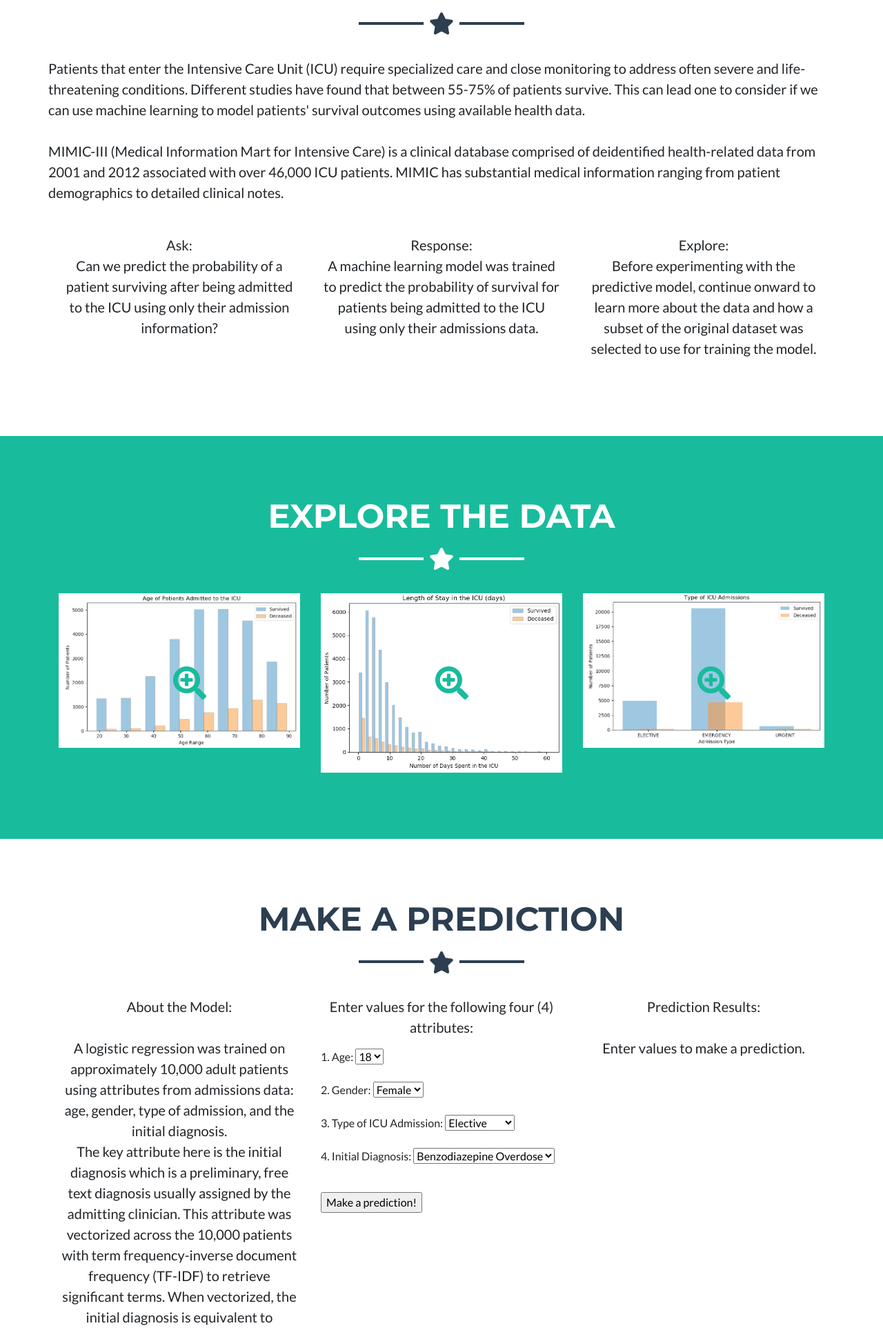
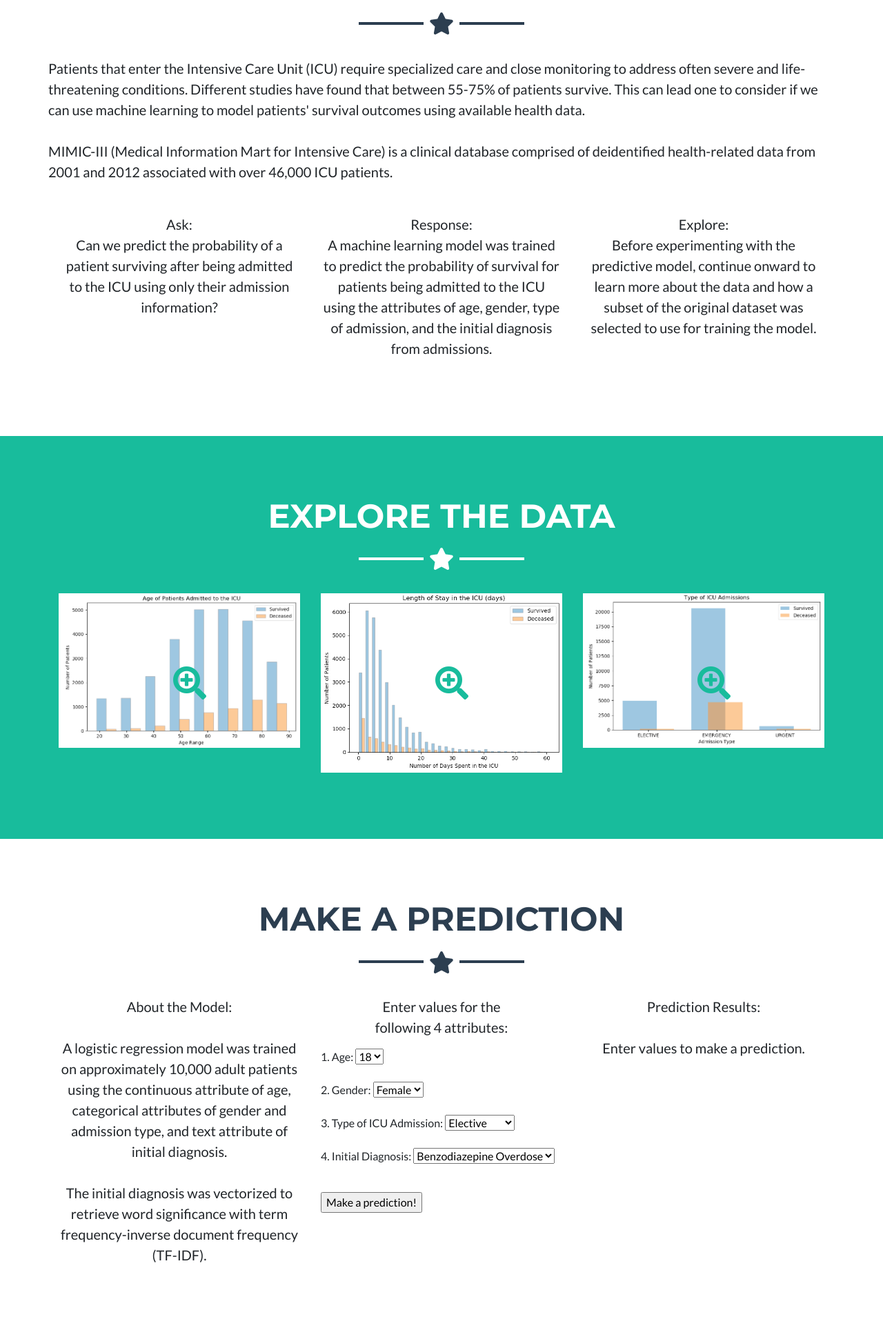
Before and after one commit to ailin-liu/where-is-your-next-job, a Flask app: page /index in a window 1280 px wide. Shown: the part 934-2859 px from the top of the page at 69% size. Run offline with Flask 2, Linux system fonts and the light colour scheme; parts of the project's set-up code (start-up, migrations or seed data) failed here and were passed over; some libraries are stand-ins or nearby versions.

Commit message:
Updates text on index

```diff
--- a/templates/index.html
+++ b/templates/index.html
@@ -101,8 +101,7 @@
 
                     MIMIC-III (Medical Information Mart for Intensive Care) is a clinical database comprised of
                     deidentified health-related data from 2001 and 2012 associated with over 46,000 ICU patients.
-                    MIMIC has substantial medical information ranging from patient demographics to detailed clinical
-                    notes.<br>
+                    <br>
                     <br>
 
 
@@ -124,7 +123,8 @@
 
                     Response: <br>
                     A machine learning model was trained to predict the probability of survival
-                    for patients being admitted to the ICU using only their admissions data.
+                    for patients being admitted to the ICU using the attributes of
+                    age, gender, type of admission, and the initial diagnosis from admissions.
 
                 </p>
             </div>
@@ -193,18 +193,18 @@
         <h2 class="text-center text-uppercase text-secondary mb-0">Make A Prediction</h2>
         <hr class="star-dark mb-5">
         <div class="row">
+
             <div class="col-lg-4 ml-auto">
                 <p class="lead text-center">
                     About the Model: <br>
                     <br>
-                    A logistic regression was trained on approximately 10,000 adult patients using attributes from
-                    admissions data: age, gender, type of admission, and the initial
-                    diagnosis.
+                    A logistic regression model was trained on approximately 10,000 adult patients using the
+                    continuous attribute of age, categorical attributes of gender and admission type, and text
+                    attribute of initial diagnosis. <br>
                     <br>
-                    The key attribute here is the initial diagnosis which is a preliminary, free text diagnosis usually
-                    assigned by the admitting clinician. This attribute was vectorized across the 10,000 patients
-                    with term frequency-inverse document frequency (TF-IDF) to retrieve significant terms. When
-                    vectorized, the initial diagnosis is equivalent to approximately 2,000 features.
+                    The initial diagnosis
+                    was vectorized to retrieve word significance
+                    with term frequency-inverse document frequency (TF-IDF).
 
                 </p>
             </div>
@@ -213,7 +213,8 @@
             <div class="col-lg-4 mr-auto">
                 <p class="lead text-center">
 
-                    Enter values for the following four (4) attributes:
+                    Enter values for the <br>
+                    following 4 attributes:
 
                 </p>
                 <form id="input" method="post" action="index#predict">
@@ -338,17 +339,18 @@
                     {% if prediction_value %}
                     A {{ gender }} patient who is {{ age }} years old with
                     an {{ type }} admission to the ICU diagnosed with {{ desc }}
-                    is expected to have {{ prediction_value }}% chance
-                    of survival.
+                    is expected to have <br>
+                    {{ prediction_value }}% chance of survival.
                     <br>
 
                     <br>
                     What does this result mean? <br>
-                    This is the prediction of a logistic regression
-                    model trained on the 4 attributes of 10,000 patients, but
+                    This is the prediction of a model trained on
+                    these 4 attributes, but
                     there are numerous other factors such as
                     medical history and treatment that can affect
-                    survival rate. Please do not consider this as
+                    survival rate. <br>
+                    Please do not consider this as
                     medical advice.
 
                     {% else %}
@@ -358,6 +360,7 @@
 
                 </p>
             </div>
+
 
         </div>
 
```
